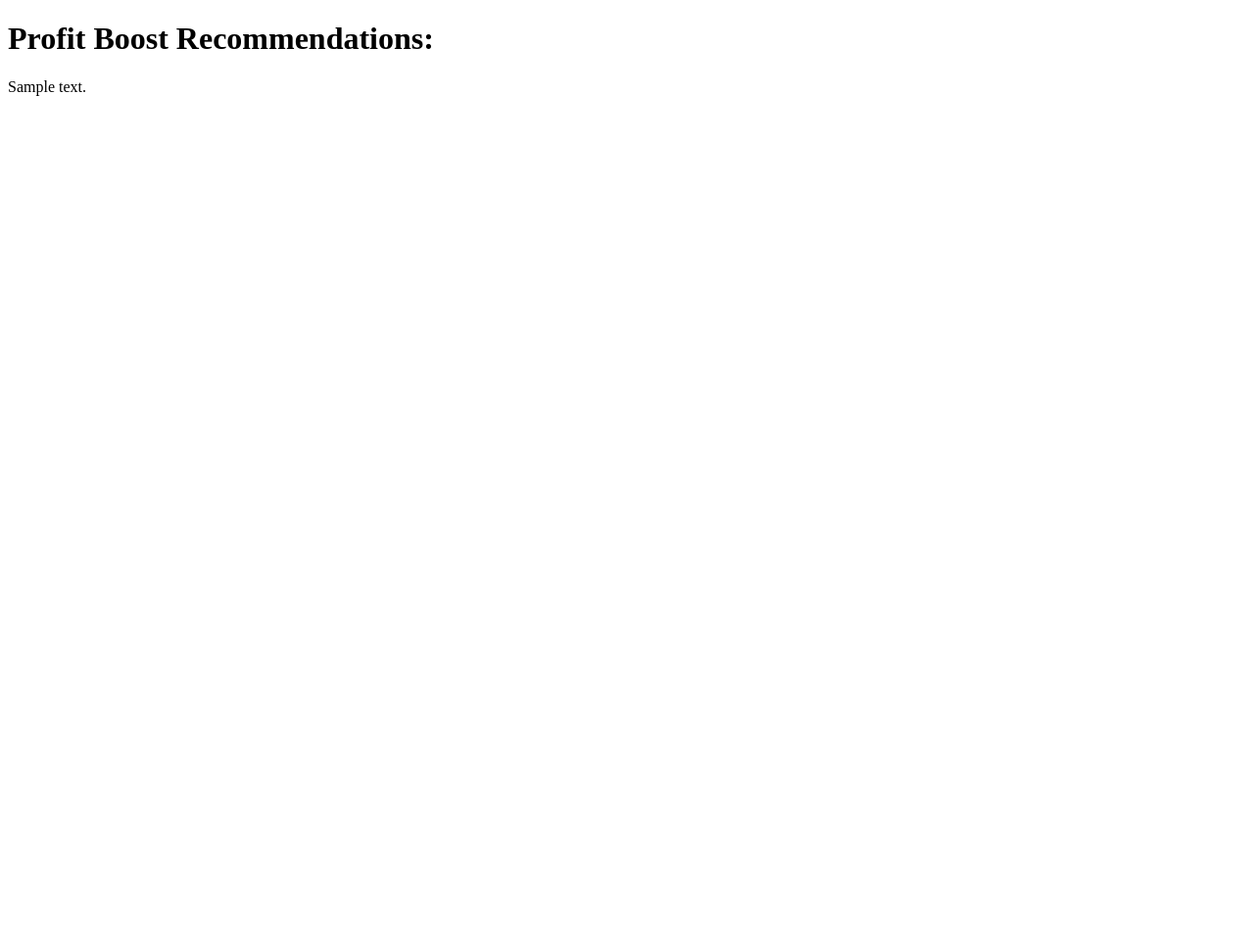
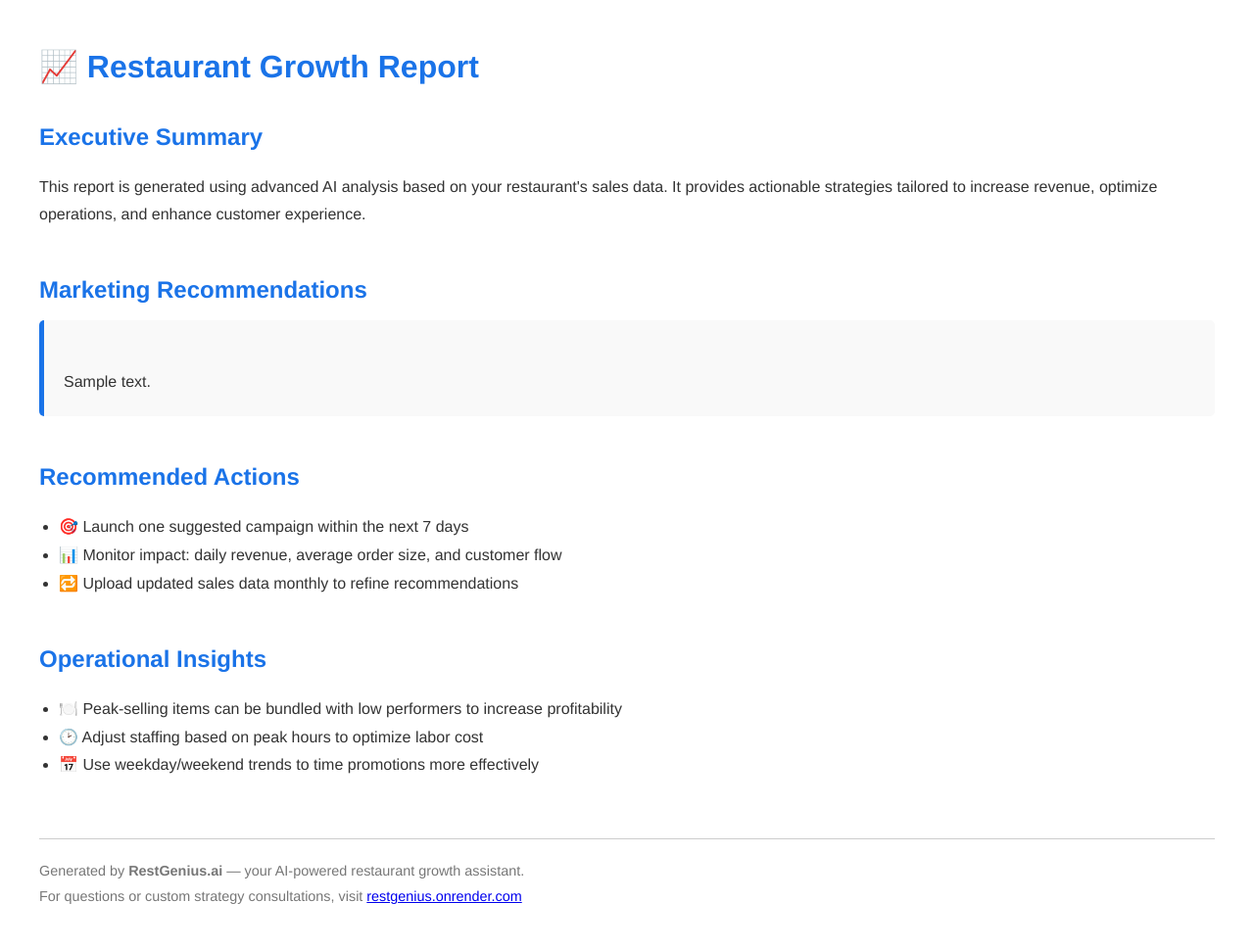
Before and after one commit to RestGenius/restgenius, a Flask app: template templates/report.html in a window 1280 px wide. Shown: the whole page at 98% size. Before the commit the page ends 98 px from the top, so only its background shows below. Run offline with Flask 3, Linux system fonts and the light colour scheme; the template is opened without the code that fills it: most values are stand-ins (such as "Sample title", 1, 10 or a date in 2020).

Commit message:
Update report.html

```diff
--- a/templates/report.html
+++ b/templates/report.html
@@ -1,10 +1,81 @@
 <!DOCTYPE html>
-<html>
+<html lang="en">
 <head>
-    <title>AI Report</title>
+  <meta charset="UTF-8">
+  <title>Restaurant Marketing Report</title>
+  <style>
+    body {
+      font-family: "Helvetica Neue", Helvetica, Arial, sans-serif;
+      margin: 40px;
+      color: #333;
+      line-height: 1.8;
+    }
+    h1, h2, h3 {
+      color: #1a73e8;
+      margin-bottom: 10px;
+    }
+    .section {
+      margin-bottom: 40px;
+    }
+    .highlight {
+      background-color: #f9f9f9;
+      padding: 20px;
+      border-left: 5px solid #1a73e8;
+      border-radius: 5px;
+      white-space: pre-line;
+    }
+    ul {
+      padding-left: 20px;
+    }
+    footer {
+      margin-top: 60px;
+      font-size: 0.9em;
+      color: #777;
+      border-top: 1px solid #ccc;
+      padding-top: 20px;
+    }
+  </style>
 </head>
 <body>
-    <h1>Profit Boost Recommendations:</h1>
-    <p>{{ content }}</p>
+  <h1>📈 Restaurant Growth Report</h1>
+
+  <div class="section">
+    <h2>Executive Summary</h2>
+    <p>
+      This report is generated using advanced AI analysis based on your restaurant's sales data.
+      It provides actionable strategies tailored to increase revenue, optimize operations, and enhance customer experience.
+    </p>
+  </div>
+
+  <div class="section">
+    <h2>Marketing Recommendations</h2>
+    <div class="highlight">
+      {{ content | replace('\n', '<br><br>') | safe }}
+    </div>
+  </div>
+
+  <div class="section">
+    <h2>Recommended Actions</h2>
+    <ul>
+      <li>🎯 Launch one suggested campaign within the next 7 days</li>
+      <li>📊 Monitor impact: daily revenue, average order size, and customer flow</li>
+      <li>🔁 Upload updated sales data monthly to refine recommendations</li>
+    </ul>
+  </div>
+
+  <div class="section">
+    <h2>Operational Insights</h2>
+    <ul>
+      <li>🍽️ Peak-selling items can be bundled with low performers to increase profitability</li>
+      <li>🕑 Adjust staffing based on peak hours to optimize labor cost</li>
+      <li>📅 Use weekday/weekend trends to time promotions more effectively</li>
+    </ul>
+  </div>
+
+  <footer>
+    Generated by <strong>RestGenius.ai</strong> — your AI-powered restaurant growth assistant.
+    <br>
+    For questions or custom strategy consultations, visit <a href="https://restgenius.onrender.com">restgenius.onrender.com</a>
+  </footer>
 </body>
 </html>
```
